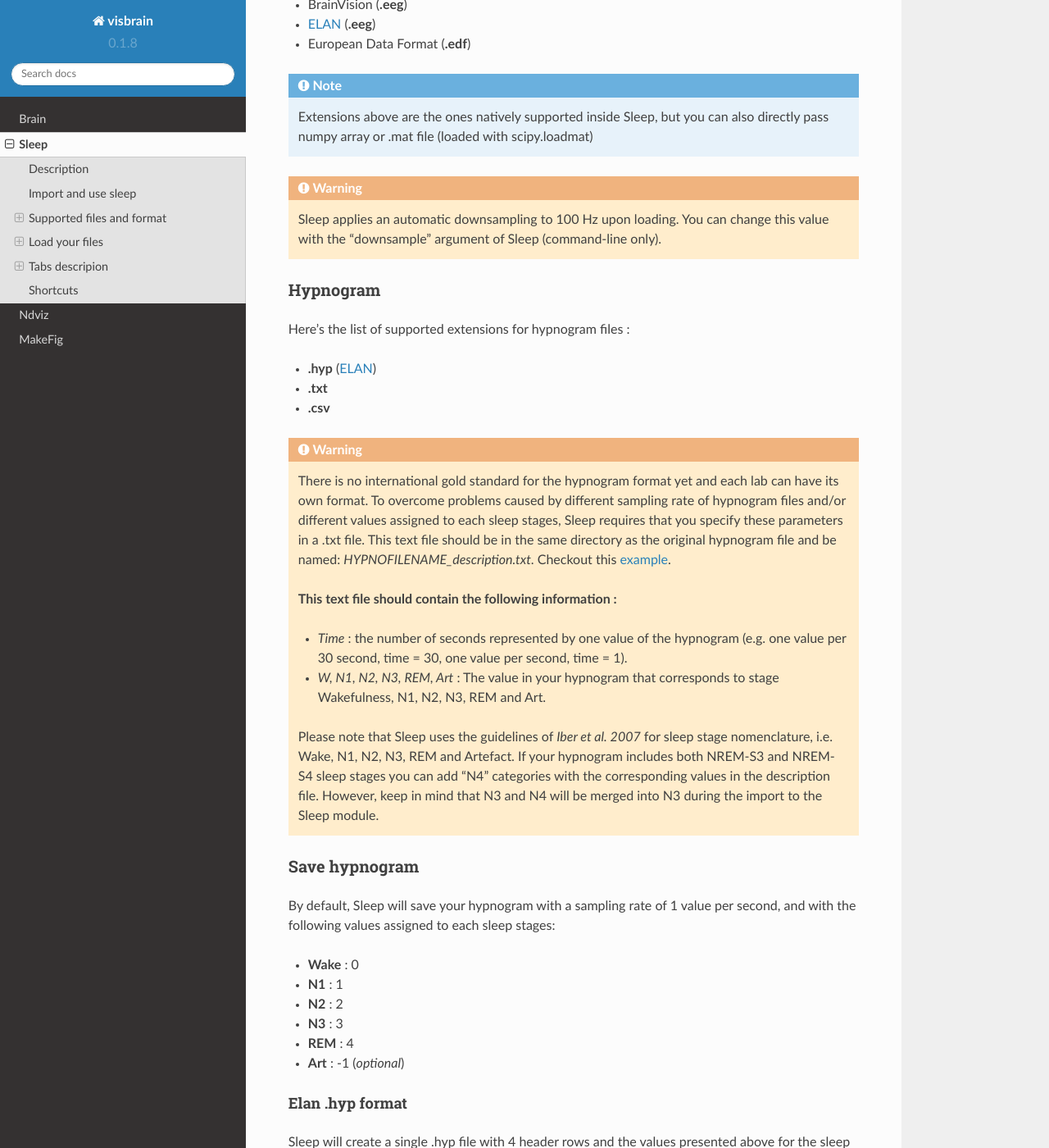
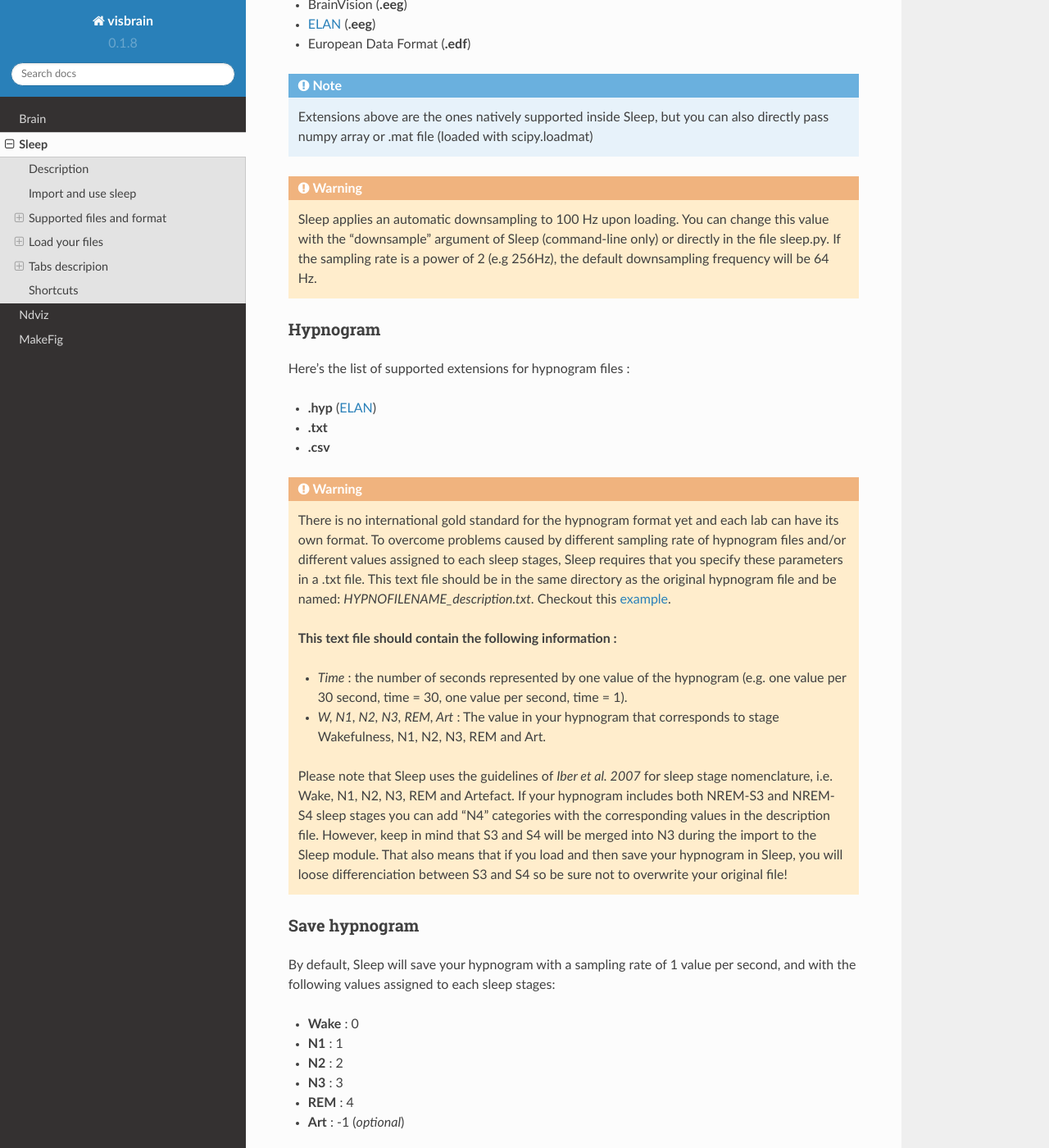
Before and after one commit to EtienneCmb/visbrain, a Sphinx documentation site: the page built from docs/sleep.rst, in a window 1280 px wide and 1400 px high, scrolled down 1496 px. Shown: the whole window at 82% size. Built offline with Sphinx 7.4.7 and the Read the Docs theme 2.0.0, drawn with Linux system fonts in a browser that asks for light colours; some of the changed text lies outside the part shown.

Commit message:
started updating doc
Reste encore à ajouter la méthode des KCs + slow waves mais j'attend de
finir l'amélioration de ma méthode KC

```diff
--- a/docs/sleep.rst
+++ b/docs/sleep.rst
@@ -48,7 +48,7 @@
    Extensions above are the ones natively supported inside Sleep, but you can also directly pass numpy array or .mat file (loaded with scipy.loadmat)
 
 .. warning::
-   Sleep applies an automatic downsampling to 100 Hz upon loading. You can change this value with the “downsample” argument of Sleep (command-line only).
+   Sleep applies an automatic downsampling to 100 Hz upon loading. You can change this value with the “downsample” argument of Sleep (command-line only) or directly in the file sleep.py. If the sampling rate is a power of 2 (e.g 256Hz), the default downsampling frequency will be 64 Hz.
 
 Hypnogram
 ~~~~~~~~~
@@ -67,7 +67,7 @@
    * *Time* : the number of seconds represented by one value of the hypnogram (e.g. one value per 30 second, time = 30, one value per second, time = 1).
    * *W, N1, N2, N3, REM, Art* : The value in your hypnogram that corresponds to stage Wakefulness, N1, N2, N3, REM and Art.
 
-   Please note that Sleep uses the guidelines of *Iber et al. 2007* for sleep stage nomenclature, i.e. Wake, N1, N2, N3, REM and Artefact. If your hypnogram includes both NREM-S3 and NREM-S4 sleep stages you can add “N4” categories with the corresponding values in the description file. However, keep in mind that N3 and N4 will be merged into N3 during the import to the Sleep module.
+   Please note that Sleep uses the guidelines of *Iber et al. 2007* for sleep stage nomenclature, i.e. Wake, N1, N2, N3, REM and Artefact. If your hypnogram includes both NREM-S3 and NREM-S4 sleep stages you can add “N4” categories with the corresponding values in the description file. However, keep in mind that S3 and S4 will be merged into N3 during the import to the Sleep module. That also means that if you load and then save your hypnogram in Sleep, you will loose differenciation between S3 and S4 so be sure not to overwrite your original file!
 
 
 Save hypnogram
@@ -85,9 +85,9 @@
 Elan .hyp format
 ^^^^^^^^^^^^^^^^
 
-Sleep will create a single .hyp file with 4 header rows and the values presented above for the sleep stages.
+Sleep will create a single .hyp file with 4 header rows and the values presented above for the sleep stages, with the exception that the value assigned to REM sleep will be 5 for compatibility with Elan hypnogram reader.
 
-.txt / .csv format
+.txt format
 ^^^^^^^^^^^^^^^^^^
 
 Sleep will automatically create a HYPNOFILENAME_description.txt with the appropriate parameters (time, sleep stages values), therefore making it easy to reload it later.
@@ -167,7 +167,8 @@
           hypno=raw_hypno).show()
 
 .. warning::
-   The data must have the same number of points as the hypnogram and the same number of channels as in the *channels* variable.
+	Data must be an array with shape (channels, samples). The number of channels must be the same as in *channels* variable. If you load an hypnogram this way, it must have the same number of point (i.e same sampling rate) as the data. If your hypnogram comes with a different time base, the simplest way is to export it into a simple txt file and follow the procedure described above.
+
 
 Tabs descripion
 ---------------
@@ -204,6 +205,12 @@
    :align:   center
 
    Bandpass filter applied across all channels and spectrogram.
+
+Referencing
+^^^^^^^^^
+
+Sleep allows you to re-reference your dataset either to a specified channel or using bipolarization. Note that this could be applied only once.
+
 
 .. _infotab:
 
```
Also changed, not shown: other parts of docs/sleep.rst (+5 -6 lines), 1 other file.
